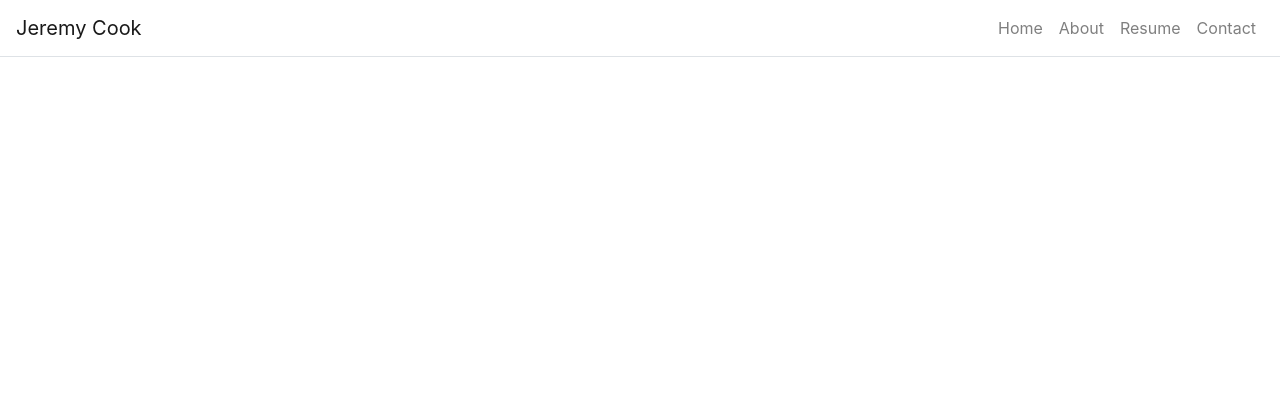
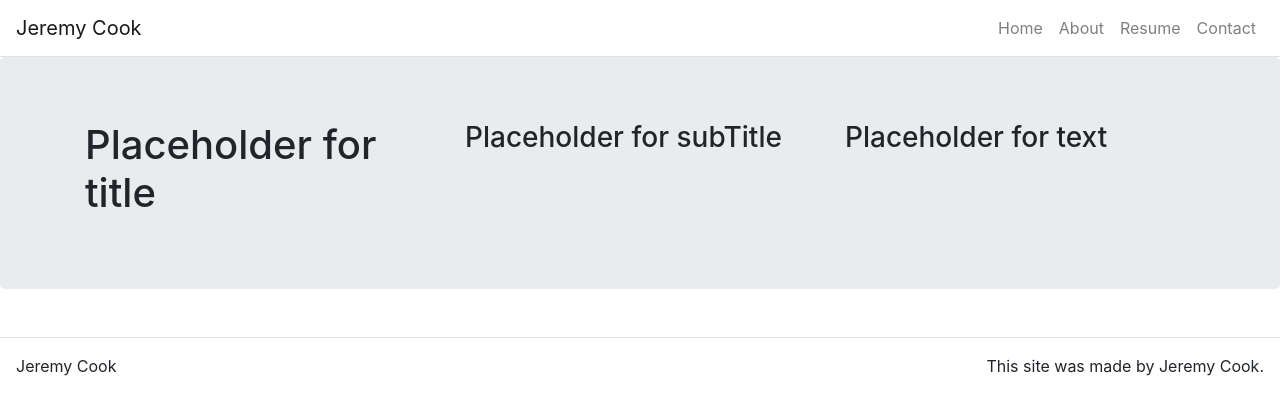
Before and after one commit to JC00K/portfolio, a React (Create React App) app: page / in a window 1280 px wide. Shown: the top 414 px of the page. Built offline with nearby package versions, Linux system fonts and the light colour scheme.

Commit message:
components and routes added

```diff
--- a/src/App.js
+++ b/src/App.js
@@ -4,6 +4,12 @@ import Navbar from 'react-bootstrap/Navbar';
 import Nav from 'react-bootstrap/Nav';
 import Container from 'react-bootstrap/Container';
 import './App.css';
+
+import Footer from './components/Footer';
+import HomePage from './pages/HomePage';
+import About from './pages/About';
+import Resume from './pages/Resume';
+import Contact from './pages/Contact';
 
 class App extends React.Component {
   constructor(props) {
@@ -19,7 +25,7 @@ class App extends React.Component {
       home: {
         title: 'Placeholder for title',
         subTitle: 'Placeholder for subTitle',
-        headline: 'Check out projects below!',
+        text: 'Placeholder for text',
       },
       about: {
         title: 'About Me',
@@ -57,6 +63,30 @@ class App extends React.Component {
               </Nav>
             </Navbar.Collapse>
           </Navbar>
+          <Route
+            path='/'
+            exact
+            render={() => (
+              <HomePage
+                title={this.state.home.title}
+                subTitle={this.state.home.subTitle}
+                text={this.state.home.text}
+              />
+            )}
+          />
+          <Route
+            path='/about'
+            render={() => <About title={this.state.about.title} />}
+          />
+          <Route
+            path='/resume'
+            render={() => <Resume title={this.state.resume.title} />}
+          />
+          <Route
+            path='/contact'
+            render={() => <Contact title={this.state.contact.title} />}
+          />
+          <Footer />
         </Container>
       </Router>
     );
--- /dev/null
+++ b/src/components/Footer.js
@@ -0,0 +1,23 @@
+import React from 'react';
+import Container from 'react-bootstrap/Container';
+import Row from 'react-bootstrap/Row';
+import Col from 'react-bootstrap/Col';
+
+function Footer() {
+  return (
+    <footer className='mt-5'>
+      <Container fluid={true}>
+        <Row className='border-top justify-content-between p-3'>
+          <Col className='p-0' md={3} sm={12}>
+            Jeremy Cook
+          </Col>
+          <Col className='p-0 d-flex justify-content-end' md={3}>
+            This site was made by Jeremy Cook.
+          </Col>
+        </Row>
+      </Container>
+    </footer>
+  );
+}
+
+export default Footer;
--- /dev/null
+++ b/src/components/Message.js
@@ -0,0 +1,21 @@
+import React from 'react';
+import Jumbotron from 'react-bootstrap/Jumbotron';
+import Container from 'react-bootstrap/Container';
+import Row from 'react-bootstrap/Row';
+import Col from 'react-bootstrap/Col';
+
+function Message(props) {
+  return (
+    <Jumbotron>
+      <Container>
+        <Row>
+          <Col>{props.title && <h1>{props.title}</h1>}</Col>
+          <Col>{props.subTitle && <h3>{props.subTitle}</h3>}</Col>
+          <Col>{props.text && <h3>{props.text}</h3>}</Col>
+        </Row>
+      </Container>
+    </Jumbotron>
+  );
+}
+
+export default Message;
--- /dev/null
+++ b/src/pages/About.js
@@ -0,0 +1,7 @@
+import React from 'react';
+
+function About(props) {
+  return <p>About Works!</p>;
+}
+
+export default About;
--- /dev/null
+++ b/src/pages/Contact.js
@@ -0,0 +1,7 @@
+import React from 'react';
+
+function Contact(props) {
+  return <p>Contact Works!</p>;
+}
+
+export default Contact;
--- /dev/null
+++ b/src/pages/HomePage.js
@@ -0,0 +1,10 @@
+import React from 'react';
+import Message from '../components/Message';
+
+function HomePage(props) {
+  return (
+    <Message title={props.title} subTitle={props.subTitle} text={props.text} />
+  );
+}
+
+export default HomePage;
--- /dev/null
+++ b/src/pages/Resume.js
@@ -0,0 +1,7 @@
+import React from 'react';
+
+function Resume(props) {
+  return <p>Resume Works!</p>;
+}
+
+export default Resume;
```
